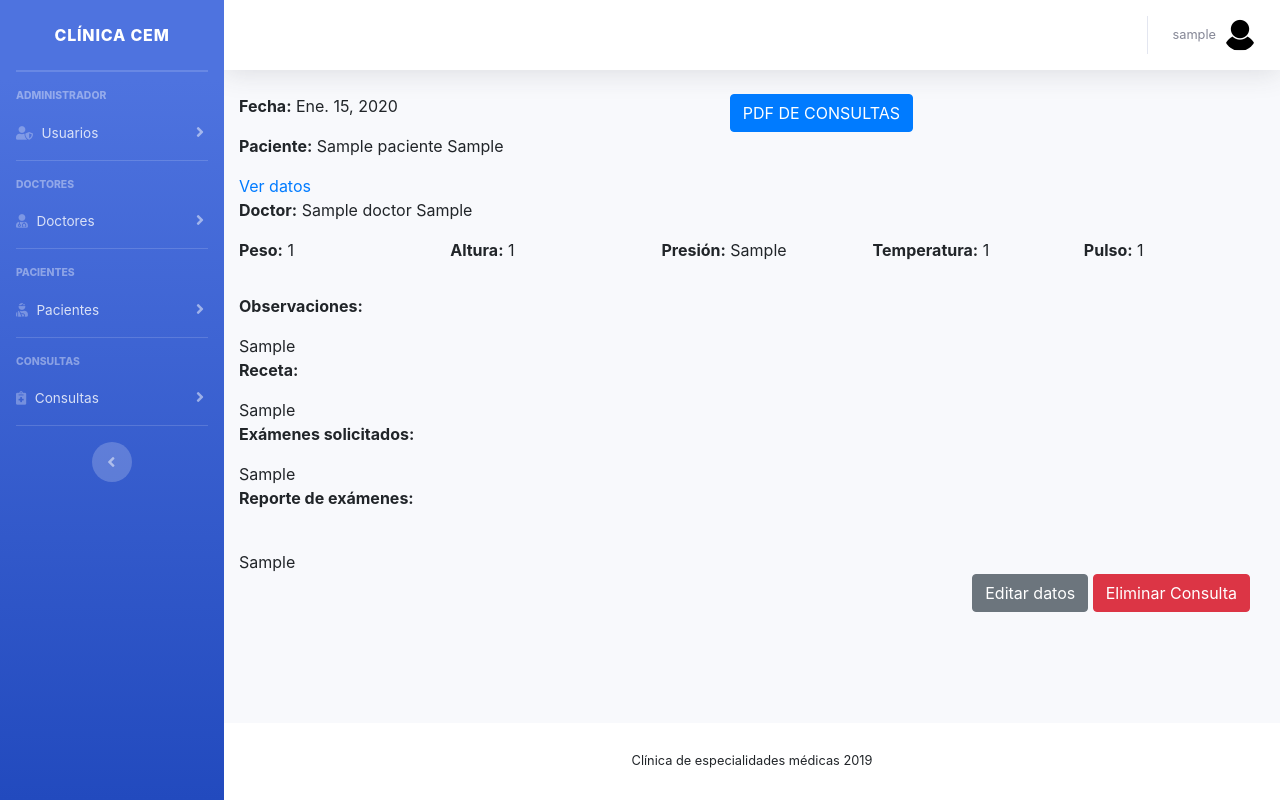
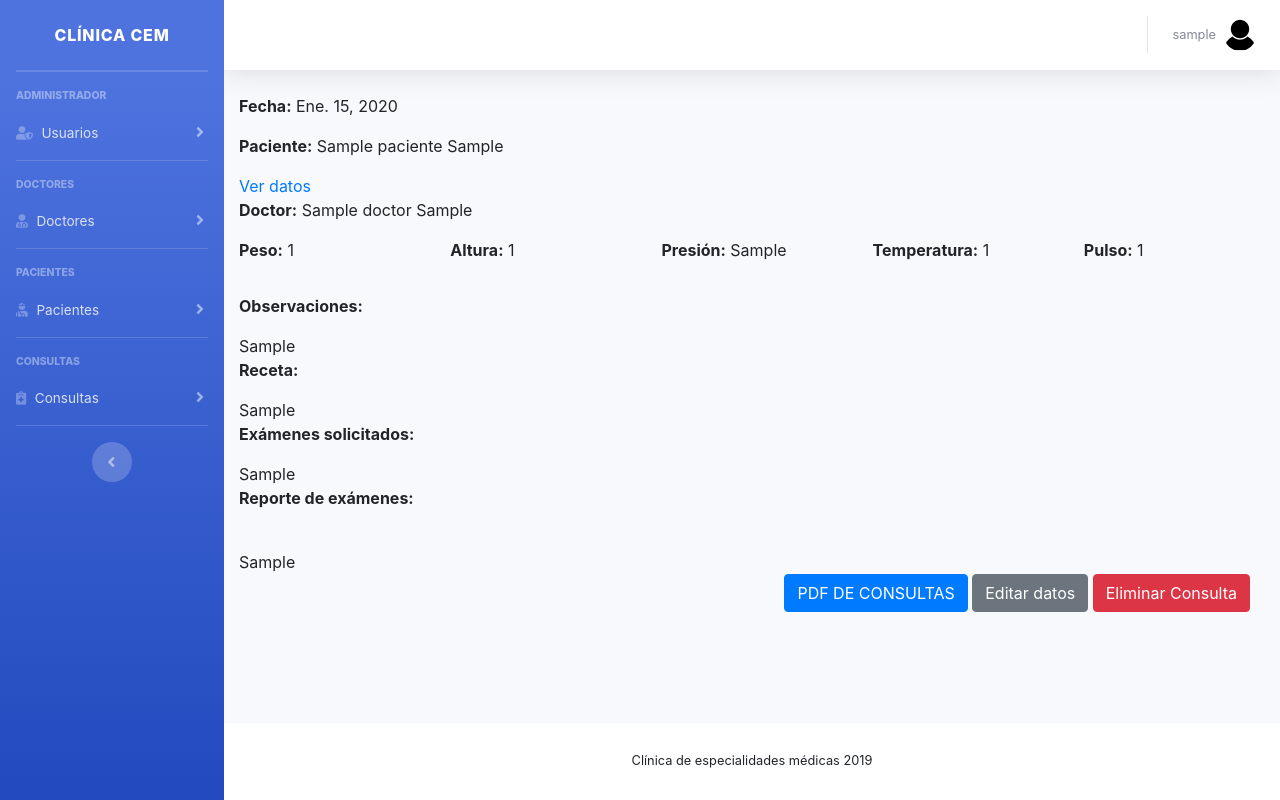
Before and after one commit to lfelipeserrano/SistemaEspecialidadesMedicas, a Django app: page /consulta/1/ in a window 1280 px wide. Run offline with Django 3.2, Linux system fonts and the light colour scheme; a user stored in the database is signed in; tables that the repository leaves empty hold one stand-in row (values such as "Sample post"); some libraries are stand-ins or nearby versions.

Commit message:
cambio de ubicacion de boton de PDF DE CONSULTAS

```diff
--- a/templates/consultaDato.html
+++ b/templates/consultaDato.html
@@ -6,11 +6,7 @@
             <div class="col-md-4">
                     <p><b>Fecha:</b> {{ consulta.fechaConsulta }}</p>
             </div>
-            <div class="col-md-4 ">
-                <div class="float-right">
-                    <a href="{% url 'reporteCons' consulta.pk %}" class="btn btn-primary">PDF DE CONSULTAS</a>
-                </div>
-            </div>
+
     </div>
     <div class="row">
         <div class="col-md-4">
@@ -77,9 +73,11 @@
     </div>
     <div class="col-md-12">
         <div class="float-right">
+            <a href="{% url 'reporteCons' consulta.pk %}" class="btn btn-primary">PDF DE CONSULTAS</a>
             <a href="{% url 'consulta_editar' consulta.pk %}" class="btn btn-secondary">Editar datos</a>
             <button data-toggle="modal"  data-target="#confirmacionEliminarConsulta" class="btn btn-danger">Eliminar Consulta</button>
         </div>
+
         <!--agregando boton de GENERAR PDF
         <div class="float-left">
                 <a href="{% url 'reporte_consultas_pdf' %}" class="btn btn-primary mr-2">Generar PDF</a>
```
